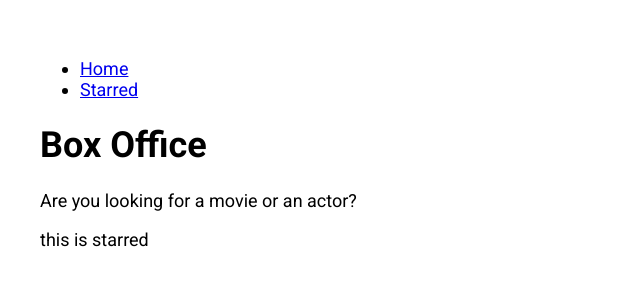
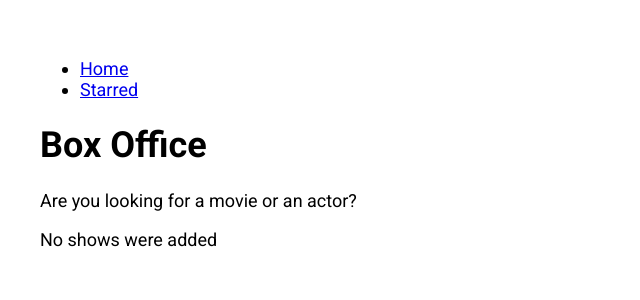
Before and after one commit to Sensuele/box-office, a React (Create React App) app: page /starred in a window 1280 px wide. Shown: the top 300 px of the page, without its empty margins (0-640 px from the left). Built offline with nearby package versions, Linux system fonts and the light colour scheme.

Commit message:
starred page

```diff
--- a/src/pages/Starred.js
+++ b/src/pages/Starred.js
@@ -1,8 +1,43 @@
-import React from 'react';
+import React, { useEffect, useState } from 'react';
 import MainPageLayout from '../components/MainPageLayout';
+import ShowGrid from '../components/show/showGrid';
+import { apiGet } from '../misc/config';
+import { useShows } from '../misc/custom-hooks';
 
-const Starred = () => (
-   <MainPageLayout>this is starred</MainPageLayout>
-)
+const Starred = () => {
+  const [starred] = useShows();
+
+  const [shows, setShows] = useState(null);
+  const [isLoading, setIsLoading] = useState(true);
+  const [error, setError] = useState(null);
+
+  useEffect(() => {
+    if (starred && starred.length > 0) {
+      const promises = starred.map(showId => apiGet(`/shows/${showId}`));
+
+      Promise.all(promises)
+        .then(apiData => apiData.map(show => ({ show })))
+        .then(results => {
+          setShows(results);
+          setIsLoading(false);
+        })
+        .catch(err => {
+          setError(err.message);
+          setIsLoading(false);
+        });
+    } else {
+      setIsLoading(false);
+    }
+  }, [starred]);
+
+  return (
+    <MainPageLayout>
+      {isLoading && <div>Shows are still loading</div>}
+      {error && <div>Error occured: {error}</div>}
+      {!isLoading && !shows && <div>No shows were added</div>}
+      {!isLoading && !error && shows && <ShowGrid data={shows} />}
+    </MainPageLayout>
+  );
+};
 
 export default Starred;
```
Also changed, not shown: src/pages/Show.js (+5 -2 lines), 1 other file (tests, documents, lock files or other folders).
